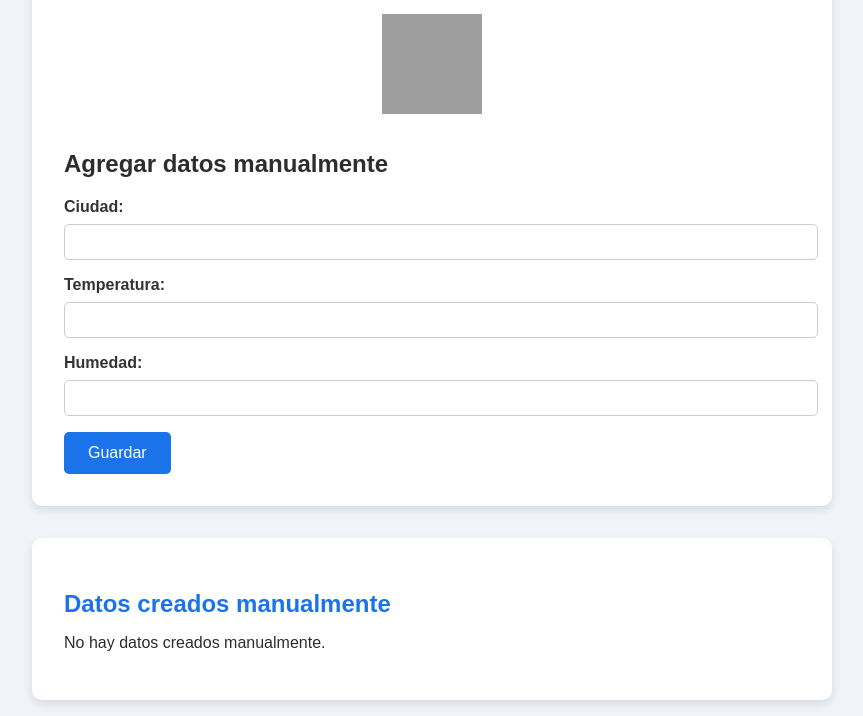
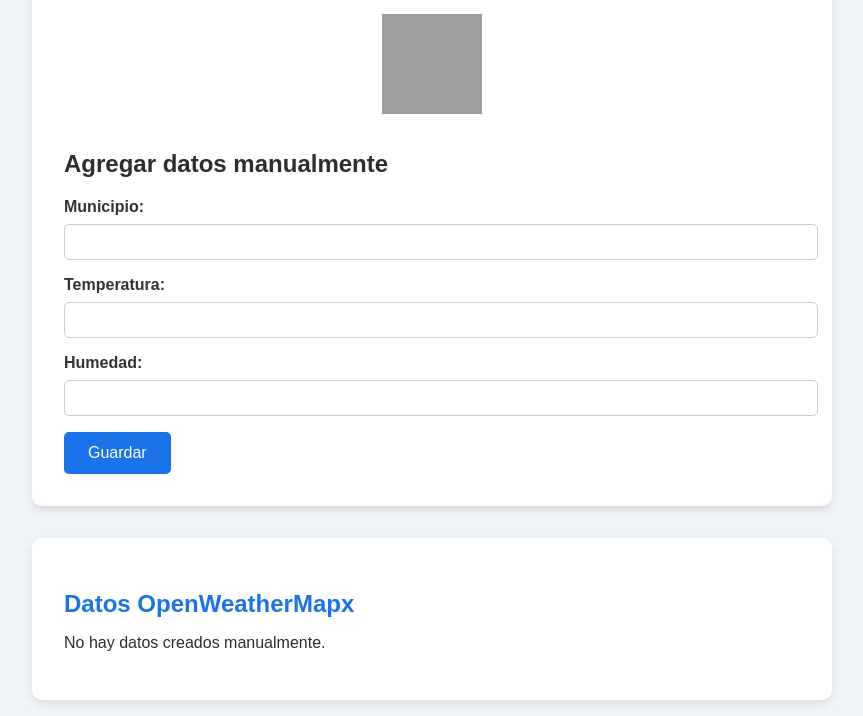
Before and after one commit to Sant-Beco/PruebaCIC, a Django app: page / in a window 1280 px wide. Shown: the part 246-962 px from the top of the page, without its empty margins (208-1071 px from the left). Run offline with Django 5.2, Linux system fonts and the light colour scheme; data that the repository does not hold is empty; grey boxes are pictures that could not be loaded.

Commit message:
funciona

```diff
--- a/projectCIC/clima/templates/clima/confirmar_eliminar.html
+++ b/projectCIC/clima/templates/clima/confirmar_eliminar.html
@@ -12,7 +12,7 @@
         <h1>Confirmar eliminación</h1>
         <p>¿Estás seguro de que deseas eliminar los siguientes datos?</p>
         <ul>
-            <li><strong>Ciudad:</strong> {{ dato.ciudad }}</li>
+            <li><strong>Municipio:</strong> {{ dato.ciudad }}</li>
             <li><strong>Temperatura:</strong> {{ dato.temperatura }}°C</li>
             <li><strong>Humedad:</strong> {{ dato.humedad }}%</li>
         </ul>
--- a/projectCIC/clima/templates/clima/editar.html
+++ b/projectCIC/clima/templates/clima/editar.html
@@ -13,7 +13,7 @@
         <form method="post">
             {% csrf_token %}
             <div class="form-group">
-                <label for="ciudad">Ciudad:</label>
+                <label for="ciudad">Municipio:</label>
                 <input type="text" id="ciudad" name="ciudad" value="{{ dato.ciudad }}" required>
             </div>
             <div class="form-group">
--- a/projectCIC/clima/templates/clima/index.html
+++ b/projectCIC/clima/templates/clima/index.html
@@ -29,7 +29,7 @@
                 <form method="post" action="{% url 'crear_datos' %}">
                     {% csrf_token %}
                     <div class="form-group">
-                        <label for="ciudad">Ciudad:</label>
+                        <label for="ciudad">Municipio:</label>
                         <input type="text" id="ciudad" name="ciudad" required>
                     </div>
                     <div class="form-group">
@@ -47,12 +47,12 @@
 
         <!-- Mostrar datos creados manualmente -->
         <div class="manual-data">
-            <h2>Datos creados manualmente</h2>
+            <h2>Datos OpenWeatherMapx</h2>
             {% if datos_manuales %}
                 <ul>
                     {% for dato in datos_manuales %}
                         <li>
-                            <strong>Ciudad:</strong> {{ dato.ciudad }}<br>
+                            <strong>Municipio:</strong> {{ dato.ciudad }}<br>
                             <strong>Temperatura:</strong> {{ dato.temperatura }}°C<br>
                             <strong>Humedad:</strong> {{ dato.humedad }}%
                             <br>
```
Also changed, not shown: projectCIC/projectCIC/settings.py (+9 -1 lines).
